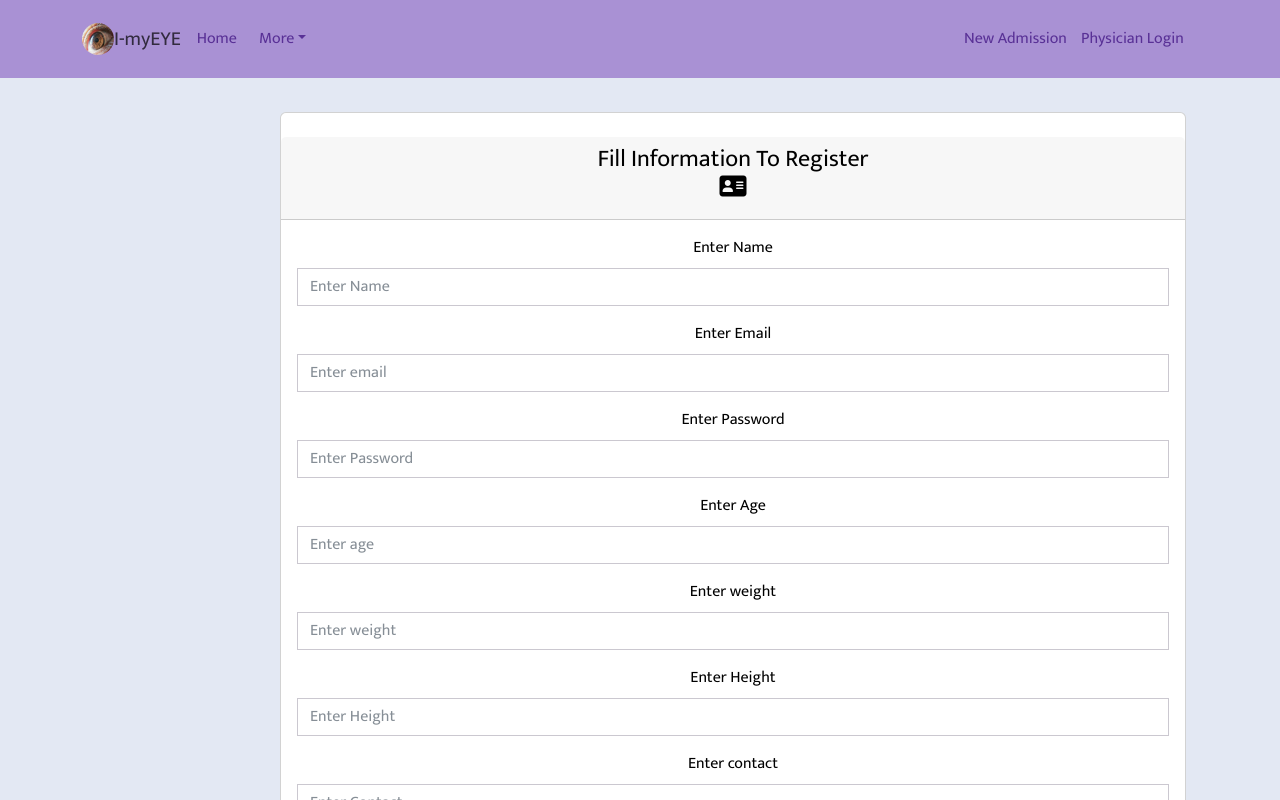
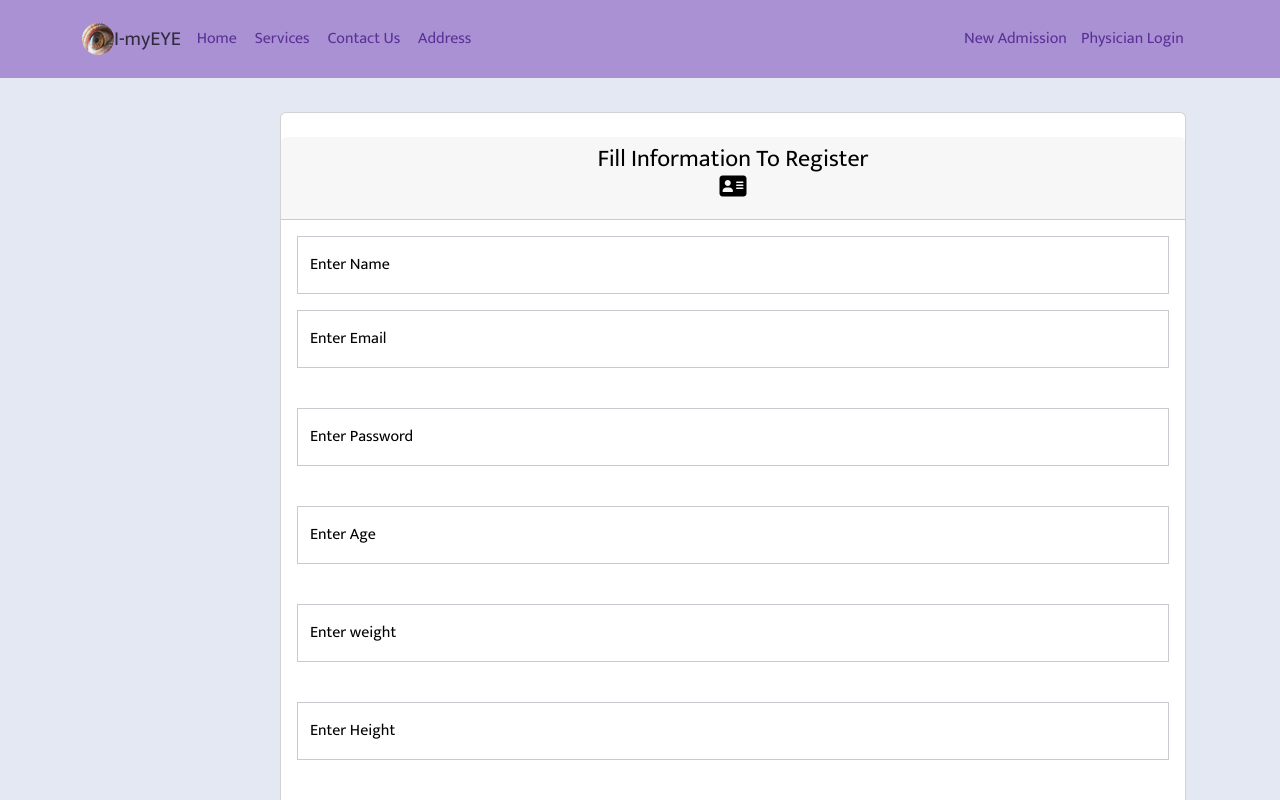
Before and after one commit to pilot-satyam/MedicalProject, a React (Create React App) app in the folder MedicalProjects/frontend/: page /signup in a window 1280 px wide. Shown: the top 800 px of the page. Built offline with nearby package versions, Linux system fonts and the light colour scheme.

Commit message:
Small changes are made in UI

```diff
--- a/MedicalProjects/frontend/src/Components/CustomNavbar.jsx
+++ b/MedicalProjects/frontend/src/Components/CustomNavbar.jsx
@@ -60,13 +60,19 @@ const CustomNavbar =()=> {
             <NavLink to="/home" style={{textDecoration: 'none'}}> Home &nbsp;&nbsp;&nbsp;</NavLink>
             {/* <Nav className='me-auto'> */}
 
-            <NavDropdown title="More" id="basic-nav-dropdown" className='nav'>
+
+
+            <NavLink to="/services" style={{textDecoration: 'none'}}> Services &nbsp;&nbsp;&nbsp;</NavLink>
+            <NavLink to="/contactUs" style={{textDecoration: 'none'}}>  Contact Us &nbsp;&nbsp;&nbsp;</NavLink>
+            <NavLink to="/address" style={{textDecoration: 'none'}}> Address &nbsp;&nbsp;&nbsp;</NavLink>
+
+            {/* <NavDropdown title="More" id="basic-nav-dropdown" className='nav'>
               <NavDropdown.Item href="/services" >Services</NavDropdown.Item>
               <NavDropdown.Item href="/contactUs">
                 Contact Us
               </NavDropdown.Item>
               <NavDropdown.Item href="/address" >Address</NavDropdown.Item>
-            </NavDropdown>
+            </NavDropdown> */}
           </Nav>
 
           <Nav>
--- a/MedicalProjects/frontend/src/Style/Global.css
+++ b/MedicalProjects/frontend/src/Style/Global.css
@@ -41,8 +41,8 @@
 .img-style {
   /* width: 100%;
   height: auto; */
-  width: 560px;
-  height: 400px;
+  width: 850px;
+  height: 600px;
   margin-left: 500px;
 }
 
--- a/MedicalProjects/frontend/src/pages/AppointmentPage/AppointmentForm.js
+++ b/MedicalProjects/frontend/src/pages/AppointmentPage/AppointmentForm.js
@@ -31,6 +31,7 @@ class Appointment extends React.Component {
     if (patientName !== "" && patientAge !== "" && gender !== "" && aptDate !== "" && aptTime !== "" && aptNotes !== "") {
       let apt = {
         id: Date.now(),
+        // count: this.state.count,
         patientName: this.state.patientName,
         patientAge: this.state.patientAge,
         gender: this.state.gender,
@@ -70,6 +71,9 @@ class Appointment extends React.Component {
     let errors = {
       display: this.state.formErrors ? 'block' : 'none'
     };
+    let limit ={
+      display: this.count < 3 ? console.log('Appointment is confirmed') : console.log('Appointments are full')
+    }
     return (
     <Base>
 
@@ -84,7 +88,9 @@ class Appointment extends React.Component {
       }}
       // style={{width:"50%", height:"50%"}}
       outline color="primary">
-        <CardHeader style={styles} onClick={this.toggleBody}><i className="fas fa-plus"></i> Add New Appointment</CardHeader>
+        <CardHeader style={styles} onClick={this.toggleBody}>
+          <i className="fas fa-plus"></i> Add New Appointment
+        </CardHeader>
         <CardBody style={displayBody} id="aptBody">
           <FormText color="muted" className="mb-1">
             <span className="text-danger">*</span>All fields are required
--- a/MedicalProjects/frontend/src/pages/FormForPatient.js
+++ b/MedicalProjects/frontend/src/pages/FormForPatient.js
@@ -87,8 +87,8 @@ const handleZipCodeChange =(e)=>{
     <label className="form-label">Name</label>
     <input type="text" className="form-control" placeholder="Patient Name" required onChange={(e)=>{handleName(e)}}  />
 
-    <label className="form-label">Occupation</label>
-    <input type="text" className="form-control" placeholder="Occupation" required onChange={(e)=>{handleOccupationChnage(e)}}  />
+    {/* <label className="form-label">Occupation</label>
+    <input type="text" className="form-control" placeholder="Occupation" required onChange={(e)=>{handleOccupationChnage(e)}}  /> */}
   </div>
 
   <div className="col-4" >
@@ -112,10 +112,10 @@ const handleZipCodeChange =(e)=>{
     <label htmlFor="inputAddress" className="form-label">Address</label>
     <input type="text" className="form-control" id="inputAddress" placeholder="1234 Main St" required onChange={(e)=>{handleAddressChange(e)}} />
   </div>
-  <div className="col-4 justify-content-center">
+  {/* <div className="col-4 justify-content-center">
     <label htmlFor="inputAddress2" className="form-label">Street</label>
     <input type="text" className="form-control" id="inputAddress2" placeholder="Apartment, studio, or floor" required onChange={(e)=>{handleStreetChange(e)}} />
-  </div>
+  </div> */}
   <div className="col-md-4">
     <label htmlFor="inputState" className="form-label" required onChange={(e)=>{handleStateChange(e)}} >State</label>
     <select id="inputState" className="form-select">
@@ -133,10 +133,10 @@ const handleZipCodeChange =(e)=>{
     <input type="text" className="form-control" id="inputCity"  placeholder="City" required onChange={(e)=>{handleCityChange(e)}} />
   </div>
 
-  <div className="col-4">
+  {/* <div className="col-4">
     <label htmlFor="inputZip" className="form-label">Zip</label>
     <input type="text" className="form-control" id="inputZip"  placeholder="Zip Code" required onChange={(e)=>{handleZipCodeChange(e)}} />
-  </div>
+  </div> */}
 
   <div className="col-12 text-center">
     <button type="submit" className="button btn-primary">submit</button>
--- a/MedicalProjects/frontend/src/pages/Home.js
+++ b/MedicalProjects/frontend/src/pages/Home.js
@@ -2,7 +2,7 @@
 import Base from "../Components/Base";
 import Content from "../Components/Content"
 import React from 'react'
-import { NavLink } from "react-router-dom";
+
 import '../Style/Global.css';
 import SliderAuto from "../pages/SliderAuto";
 function Home() {
--- a/MedicalProjects/frontend/src/pages/Signup.js
+++ b/MedicalProjects/frontend/src/pages/Signup.js
@@ -5,7 +5,7 @@ import {Row,Col} from 'react-bootstrap'
 import { signUp } from "../services/user-service";
 import { useState } from "react";
 
-import FloatingLabel from 'react-bootstrap/FloatingLabel';
+// import FloatingLabel from 'react-bootstrap/FloatingLabel';
 
 import {toast} from "react-toastify";
 import 'react-toastify/dist/ReactToastify.css';
@@ -51,7 +51,7 @@ const Signup = () => {
     signUp(data).then((resp)=>{
         console.log(resp)
         console.log("Successfully log");
-        toast.success("User Registered Successfully!!");
+        toast.success("User Registered Successfully!");
         setData({
             name:'',
             email:'',
@@ -100,116 +100,124 @@ const Signup = () => {
             <Form onSubmit={submitForm}>
                         {/* <FloatingLabel
                             controlId="floatingInput"
-                            label="Enter Name"
+                            Label="Enter Name"
                             className="mb-3">
                             <Form.Control type="email" placeholder="Enter Name" />
                         </FloatingLabel> */}
-                <FormGroup>
+                <FormGroup floating>
 
-                    <Label htmlFor="name">Enter Name</Label>
+
                     <Input type="text"
-                    placeholder="Enter Name"
+                    placeholder='Enter Name'
                     invalid={error.errors?.response?.data?.name ? true : false}
                     id="name"
                     onChange= {(e)=>handleChange(e,'name')}
-                    value = {data.name} />
-
+                    value = {data.name}
+                    />
+                    <Label htmlFor="name" className="col-sm-2 col-form-label">Enter Name</Label>
                     <FormFeedback>
                     {error.errors?.response?.data?.name ? true : false}
                     </FormFeedback>
 
                 </FormGroup>
 
-                <FormGroup>
-                    <Label htmlFor="email">Enter Email</Label> <br></br>
+                <FormGroup floating>
                     <Input type="email" placeholder="Enter email"
                      invalid={error.errors?.response?.data?.email ? true : false}
                     id="email"
                     onChange= {(e)=>handleChange(e,'email')}
-                    value = {data.email} />
+                    value = {data.email}  />
+
+                    <Label htmlFor="email"  >Enter Email</Label> <br></br>
                     <FormFeedback>
                     {error.errors?.response?.data?.email ? true : false}
                     </FormFeedback>
                 </FormGroup>
 
-                <FormGroup>
-                    <Label htmlFor="password">Enter Password</Label> <br></br>
+                <FormGroup floating>
+
                     <Input type="password"
                      placeholder="Enter Password"
                      id="password"
                      invalid={error.errors?.response?.data?.password ? true : false}
                     onChange= {(e)=>handleChange(e,'password')}
                     value = {data.password} />
+                    <Label htmlFor="password"  >Enter Password</Label> <br></br>
                     <FormFeedback>
                     {error.errors?.response?.data?.password ? true : false}
                     </FormFeedback>
                 </FormGroup>
 
-                <FormGroup>
-                    <Label htmlFor="age">Enter Age</Label>
-                    <br></br>
+                <FormGroup floating>
+
                     <Input type="text"
                     placeholder="Enter age"
                     invalid={error.errors?.response?.data?.age ? true : false}
                     id="age"
                     onChange= {(e)=>handleChange(e,'age')}
                     value = {data.age} />
+                    <Label htmlFor="age"  >Enter Age</Label>
+                    <br></br>
                     <FormFeedback>
                     {error.errors?.response?.data?.age ? true : false}
                     </FormFeedback>
                 </FormGroup>
 
-                <FormGroup>
-                    <Label htmlFor="weight">Enter weight</Label>
-                    <br></br>
+                <FormGroup floating>
+
                     <Input type="text"
                     placeholder="Enter weight"
                     invalid={error.errors?.response?.data?.weight ? true : false}
                     id="weight"
                     onChange= {(e)=>handleChange(e,'weight')}
                     value = {data.weight} />
+                    <Label htmlFor="weight"  >Enter weight</Label>
+                    <br></br>
                     <FormFeedback>
                     {error.errors?.response?.data?.weight ? true : false}
                     </FormFeedback>
                 </FormGroup>
 
-                <FormGroup>
-                    <Label htmlFor="height">Enter Height</Label>
-                    <br></br>
+                <FormGroup floating>
+
                     <Input type="text"
                     placeholder="Enter Height"
                     invalid={error.errors?.response?.data?.height ? true : false}
                     id="height"
                     onChange= {(e)=>handleChange(e,'height')}
                     value = {data.height} />
+                    <Label htmlFor="height"  >Enter Height</Label>
+                    <br></br>
                     <FormFeedback>
                     {error.errors?.response?.data?.height ? true : false}
                     </FormFeedback>
                 </FormGroup>
 
-                <FormGroup>
-                    <Label htmlFor="contact">Enter contact</Label>
-                    <br></br>
+                <FormGroup floating>
+
+
                     <Input type="text"
                     placeholder="Enter Contact"
                     invalid={error.errors?.response?.data?.contact ? true : false}
                     id="contact"
                     onChange= {(e)=>handleChange(e,'contact')}
                     value = {data.contact} />
+                    <Label htmlFor="contact"  >Enter contact</Label>
+                    <br></br>
                     <FormFeedback>
                     {error.errors?.response?.data?.contact ? true : false}
                     </FormFeedback>
                 </FormGroup>
 
-                <FormGroup>
-                    <Label htmlFor="address">Enter Address</Label>
-                    <br></br>
+                <FormGroup floating>
                     <Input type="text"
                     placeholder="Enter Address"
                     invalid={error.errors?.response?.data?.address ? true : false}
                     id="address"
                     onChange= {(e)=>handleChange(e,'address')}
                     value = {data.address} />
+                    <Label htmlFor="address"  >Enter Address</Label>
+                    <br/><br/>
                     <FormFeedback>
                     {error.errors?.response?.data?.address ? true : false}
                     </FormFeedback>
```
Also changed, not shown: MedicalProjects/frontend/src/Style/label.css (added, +9 -0 lines), MedicalProjects/frontend/src/pages/AppointmentPage/LimitedPatient.js (added, +19 -0 lines).
